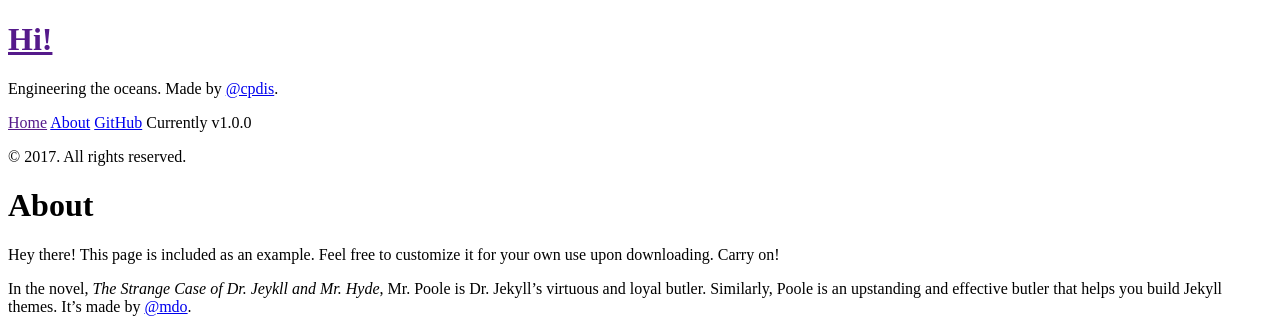
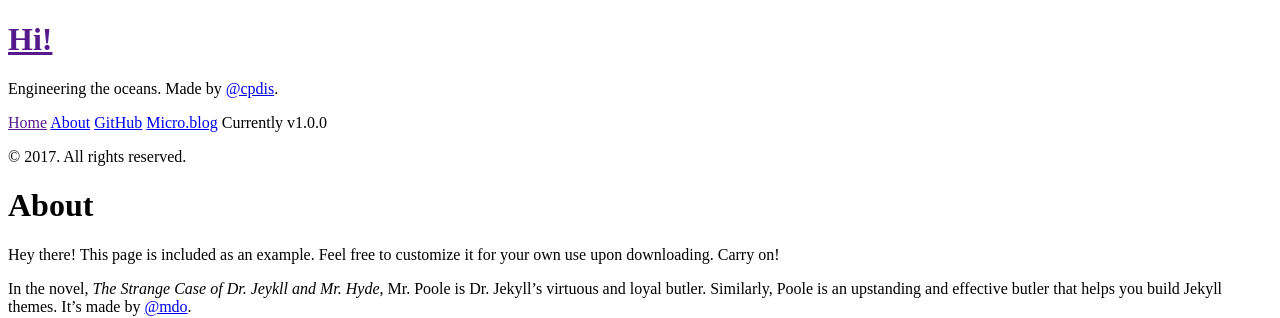
Before and after one commit to cpdis/blog, a Jekyll site: the page built from about.md, in a window 1280 px wide. Shown: the top 318 px of the page. Built offline with Jekyll 4.4.1, drawn with Linux system fonts in a browser that asks for light colours.

Commit message:
Add Micro.blog include and sidebar item for Micro.blog

```diff
--- a/_includes/head.html
+++ b/_includes/head.html
@@ -1,5 +1,6 @@
 <head>
   <link href="http://gmpg.org/xfn/11" rel="profile">
+  <link href="https://micro.blog/cpdis" rel="me">
   <meta http-equiv="X-UA-Compatible" content="IE=edge">
   <meta http-equiv="content-type" content="text/html; charset=utf-8">
 
--- a/_includes/sidebar.html
+++ b/_includes/sidebar.html
@@ -27,6 +27,7 @@
       {% endfor %}
 
       <a class="sidebar-nav-item" href="{{ site.github.repo }}">GitHub</a>
+      <a class="sidebar-nav-item" href="https://micro.blog/cpdis">Micro.blog</a>
       <span class="sidebar-nav-item">Currently v{{ site.version }}</span>
     </nav>
 
```
